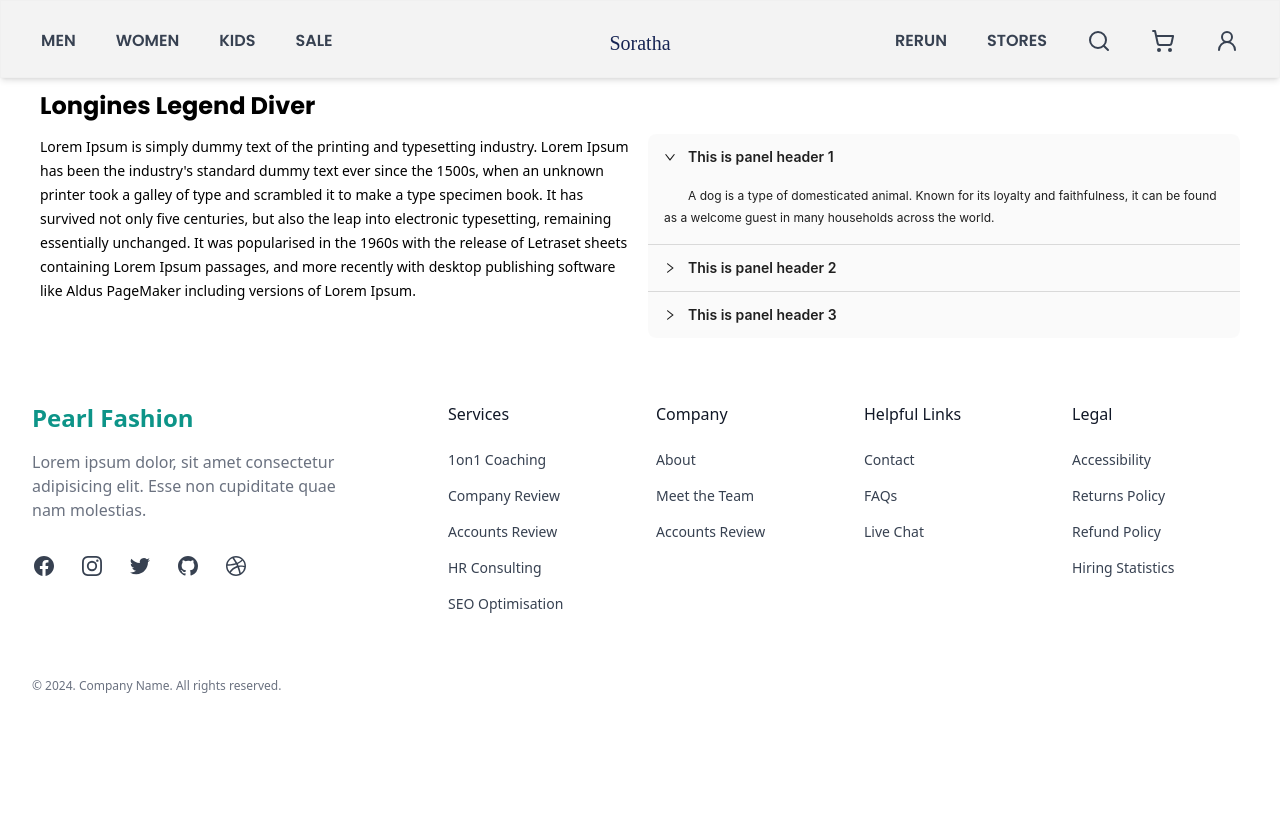
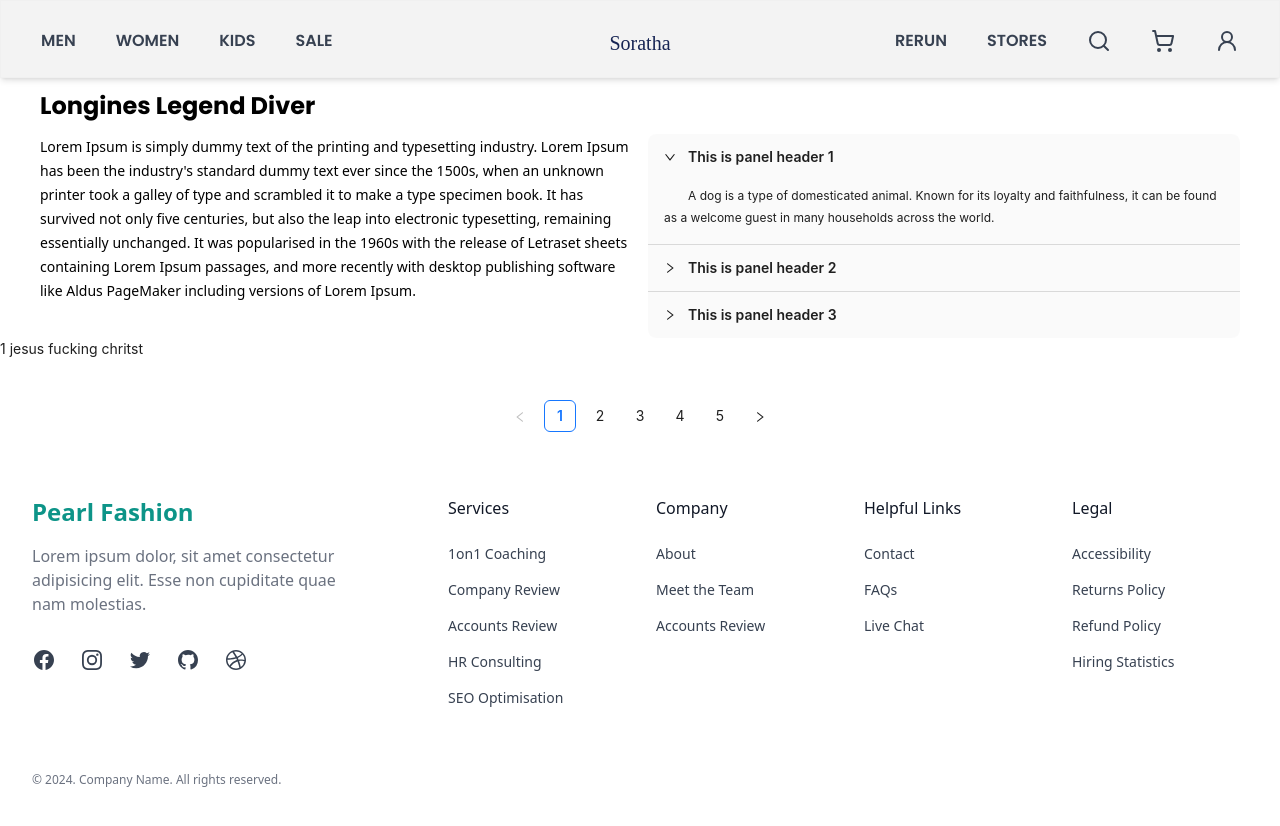
Before and after one commit to LokoGod/ecom-demo, a React (Vite) app in the folder client/: page /test in a window 1280 px wide. Shown: the top 826 px of the page. Before the commit the page ends 800 px from the top, so only its background shows below. Built offline with nearby package versions, Linux system fonts and the light colour scheme; a web font is replaced by a local one.

Commit message:
stiki pope

```diff
--- a/client/src/pages/Test.tsx
+++ b/client/src/pages/Test.tsx
@@ -1,6 +1,7 @@
 import React from "react";
 import type { CollapseProps } from "antd";
 import { Collapse } from "antd";
+import { Pagination, Carousel  } from "antd";
 
 const items: CollapseProps["items"] = [
   {
@@ -39,6 +40,12 @@
 ];
 
 const Test = () => {
+
+  const onChange = (currentSlide: number) => {
+    console.log(currentSlide);
+
+  }
+
   return (
     <>
       <h2 className="poppins-bold text-2xl ml-10 my-3">
@@ -64,6 +71,27 @@
           <Collapse items={items} bordered={false} defaultActiveKey={["1"]} />
         </div>
       </div>
+
+      <div>
+      <Carousel afterChange={onChange}>
+      <div>
+        <h3>1 jesus fucking chritst</h3>
+      </div>
+      <div>
+        <h3 >2</h3>
+      </div>
+      <div>
+        <h3 >3</h3>
+      </div>
+      <div>
+        <h3>4</h3>
+      </div>
+    </Carousel>
+      </div>
+
+      <div className="flex justify-center mt-10">
+        <Pagination defaultCurrent={1} total={50} />
+      </div>
     </>
   );
 };
```
